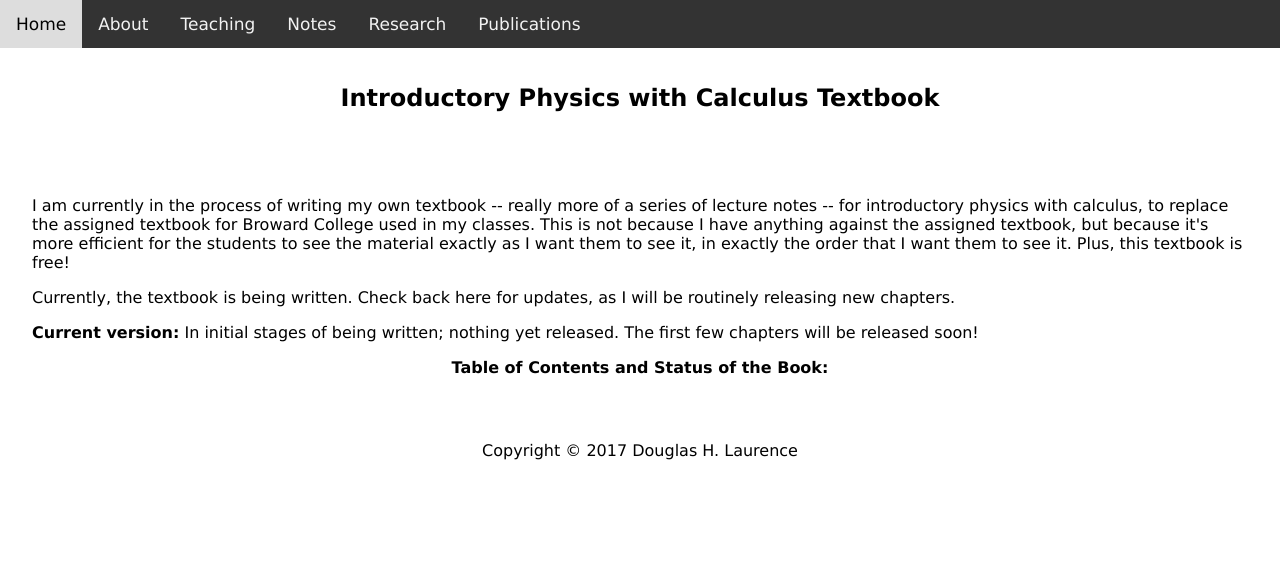
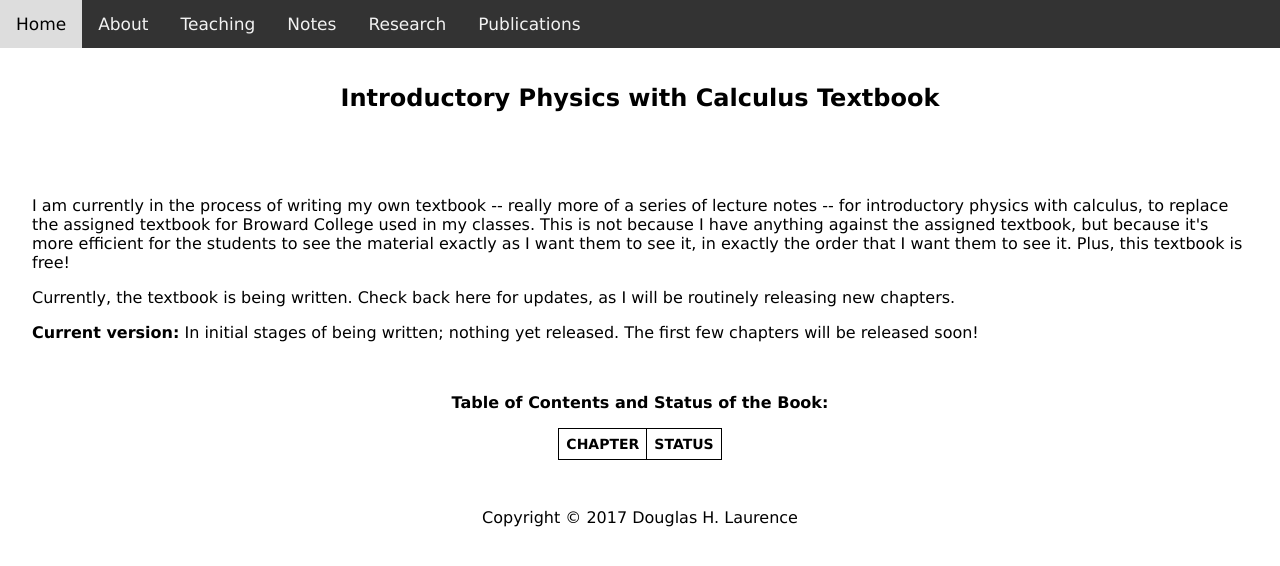
Before and after one commit to dhlaurence/dhlaurence.github.io, a Jekyll site: the page built from uptextbook.html, in a window 1280 px wide. Shown: the top 566 px of the page. Built offline with Jekyll 4.4.1, drawn with Linux system fonts in a browser that asks for light colours.

Commit message:
Update uptextbook.html

```diff
--- a/uptextbook.html
+++ b/uptextbook.html
@@ -23,5 +23,14 @@ title: University Physics Textbook
     <b>Current version:</b> In initial stages of being written; nothing yet released. The first few chapters will be released soon!
   <p>
 
+  <br>
+
   <p><center><b>Table of Contents and Status of the Book:</b></center></p>
+
+  <center><table style="width:=70%">
+  <tr>
+    <th>CHAPTER</th>
+    <th>STATUS</th>
+  </tr>
+    </table></center>
 </article>
```
